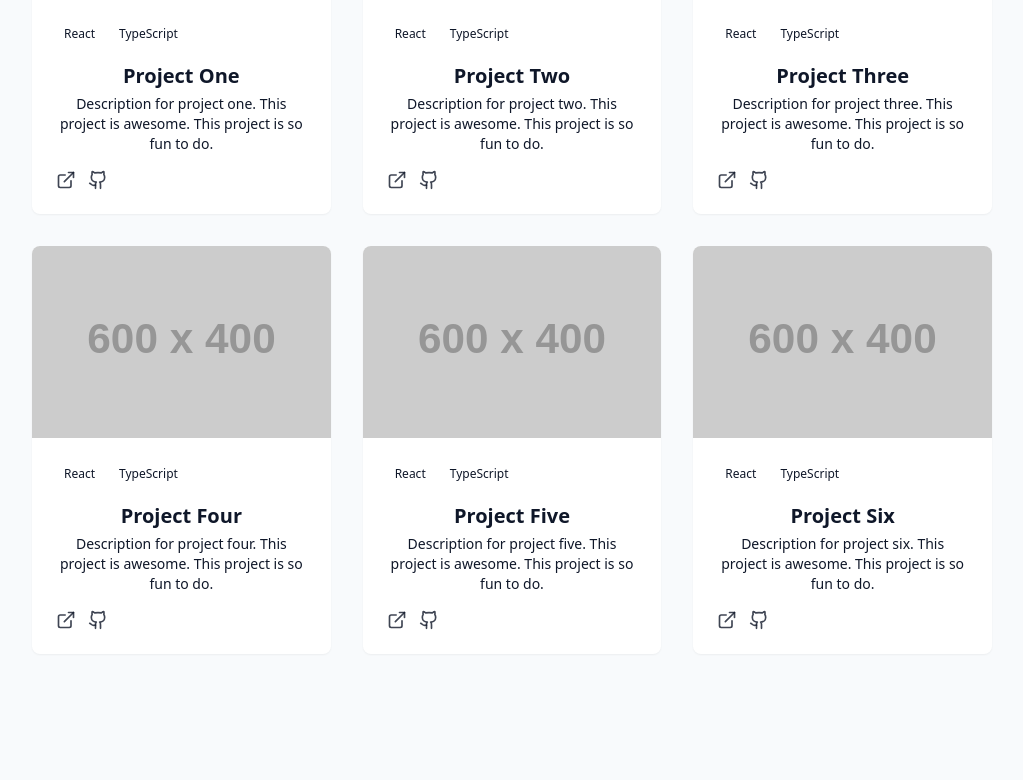
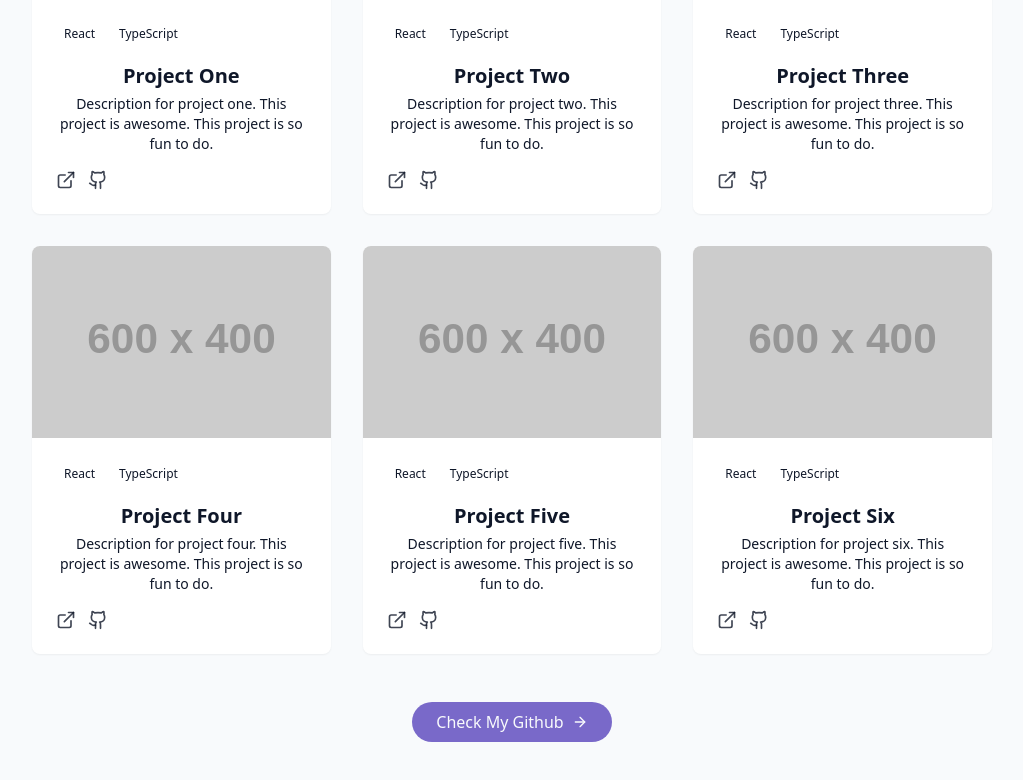
Before and after one commit to Andrei-Cervantes/portfolio, a React (Vite) app: page / in a window 1280 px wide. Shown: the part 3108-3888 px from the top of the page, without its empty margins (128-1151 px from the left). Before the commit the page ends 3858 px from the top, so only its background shows below. Built offline with nearby package versions, Linux system fonts and the light colour scheme.

Commit message:
add to github button at the bottom of projects section

```diff
--- a/src/components/Sections/ProjectsSection.tsx
+++ b/src/components/Sections/ProjectsSection.tsx
@@ -1,4 +1,4 @@
-import { ExternalLink, Github } from "lucide-react";
+import { ArrowRight, ExternalLink, Github } from "lucide-react";
 
 const projects = [
   {
@@ -126,6 +126,16 @@
             </div>
           ))}
         </div>
+
+        <div className="text-center mt-12">
+          <a
+            href="#"
+            target="_blank"
+            className="cosmic-button w-fit flex items-center mx-auto gap-2"
+          >
+            Check My Github <ArrowRight size={16} />
+          </a>
+        </div>
       </div>
     </section>
   );
```
